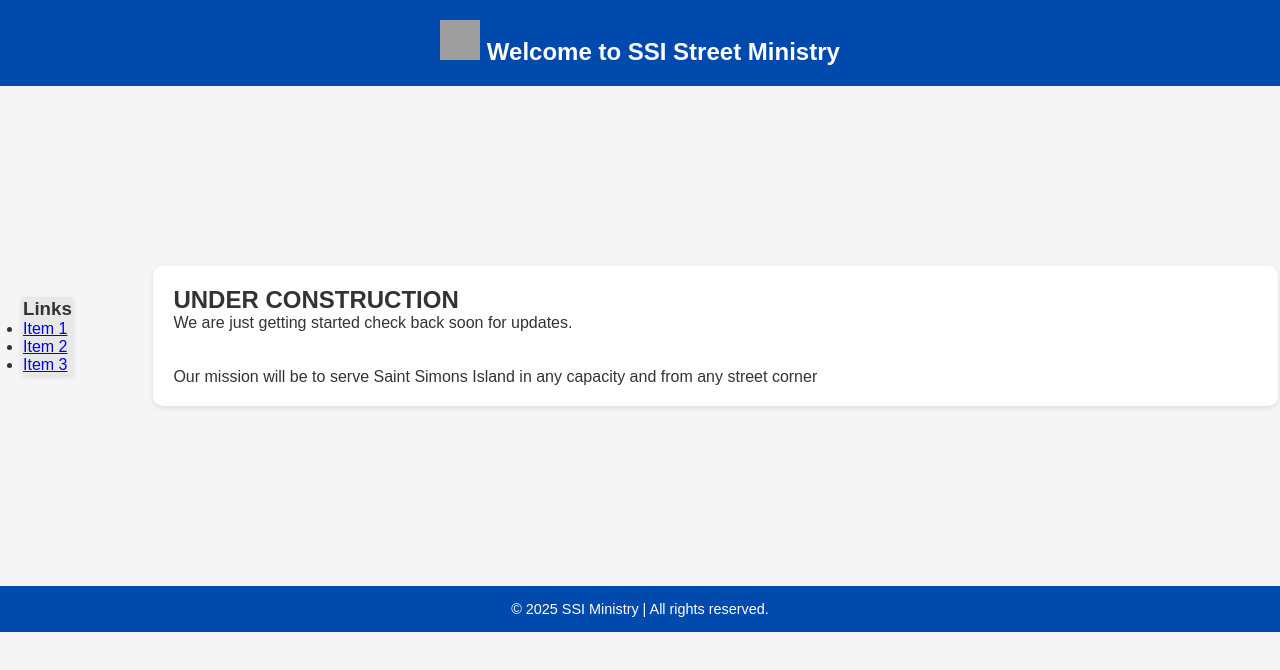
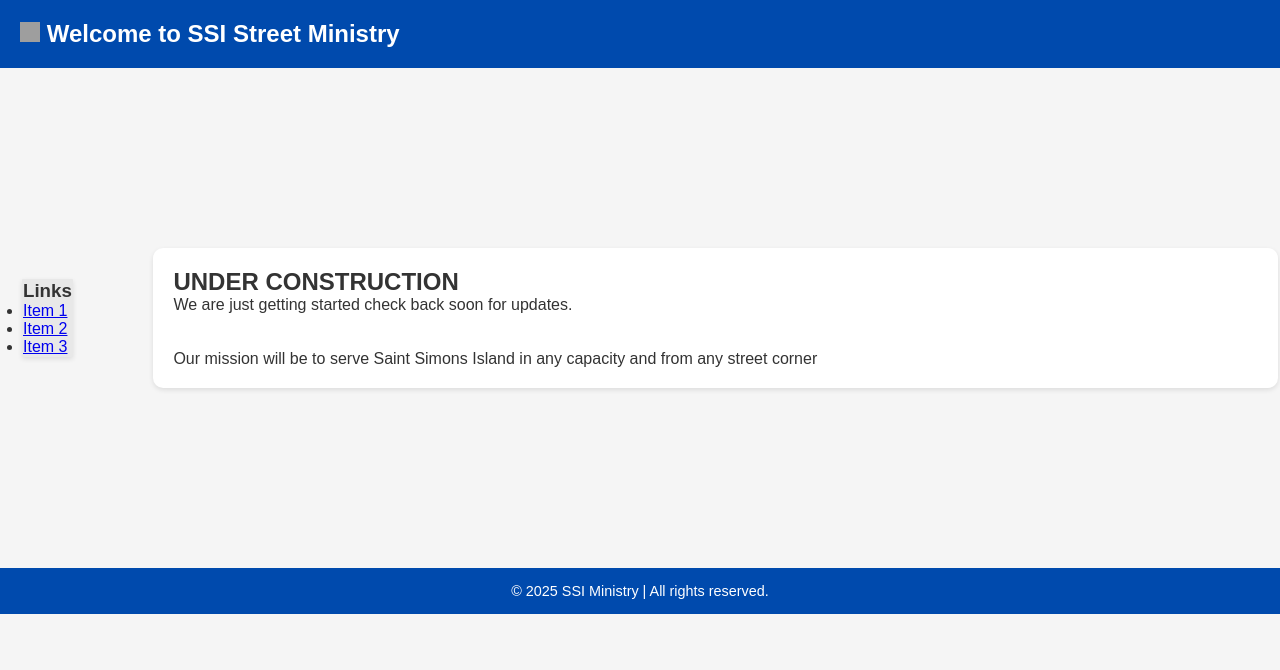
Before and after one commit to bradhobbs-freelance/ssi-ministry, a plain HTML site: page index.html in a window 1280 px wide. Drawn offline with Linux system fonts and the light colour scheme; grey boxes are pictures that could not be loaded.

Commit message:
Update header alignment and logo size
Changed header text alignment to left and adjusted logo size.

```diff
--- a/index.html
+++ b/index.html
@@ -32,7 +32,7 @@
       background-color: #004aad;
       color: white;
       padding: 20px;
-      text-align: center;
+      text-align: left;
       font-size: 1.5em;
       font-weight: bold;
     }
@@ -83,7 +83,7 @@
 <body>
 
   <header>
-    <img src="file_000000006ef4622fa167755d6c53effc.png" style="width:40px;height:40px;">
+    <img src="file_000000006ef4622fa167755d6c53effc.png" style="width:20px;height:20px;">
     Welcome to SSI Street Ministry
   </header>
 
```
